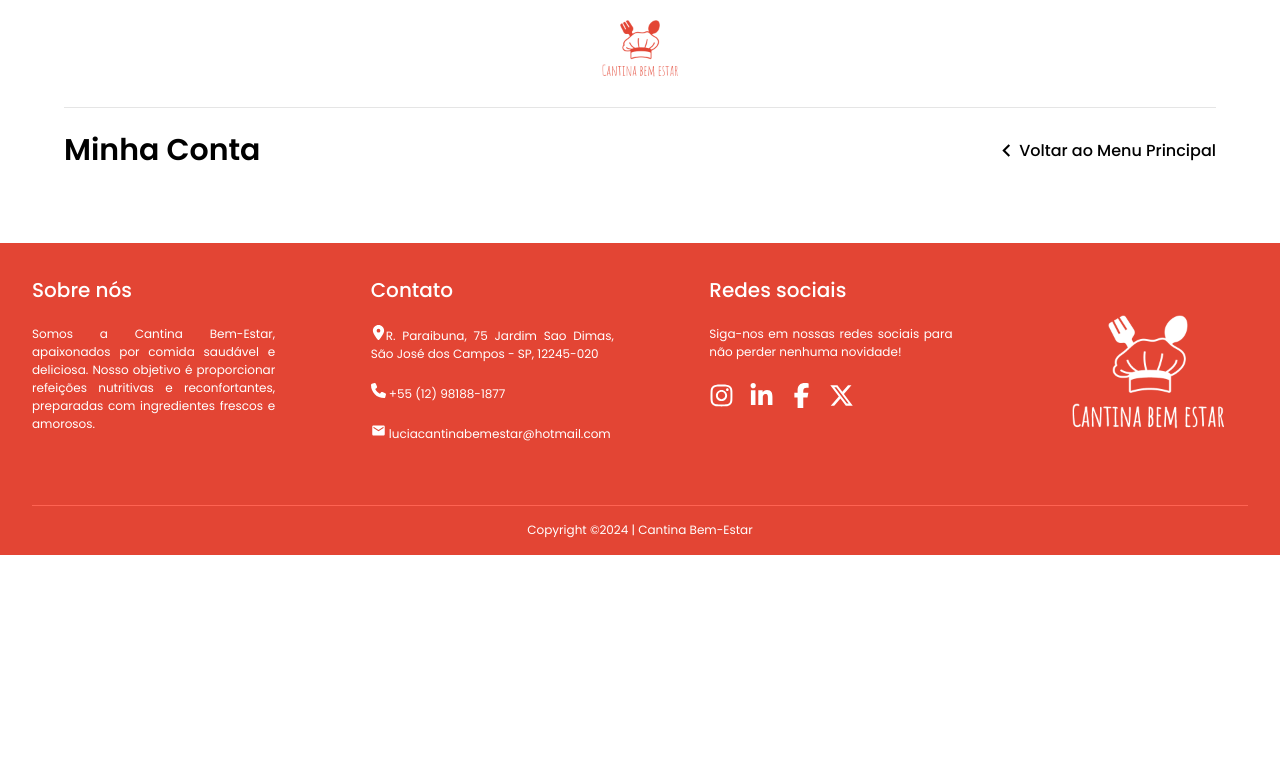
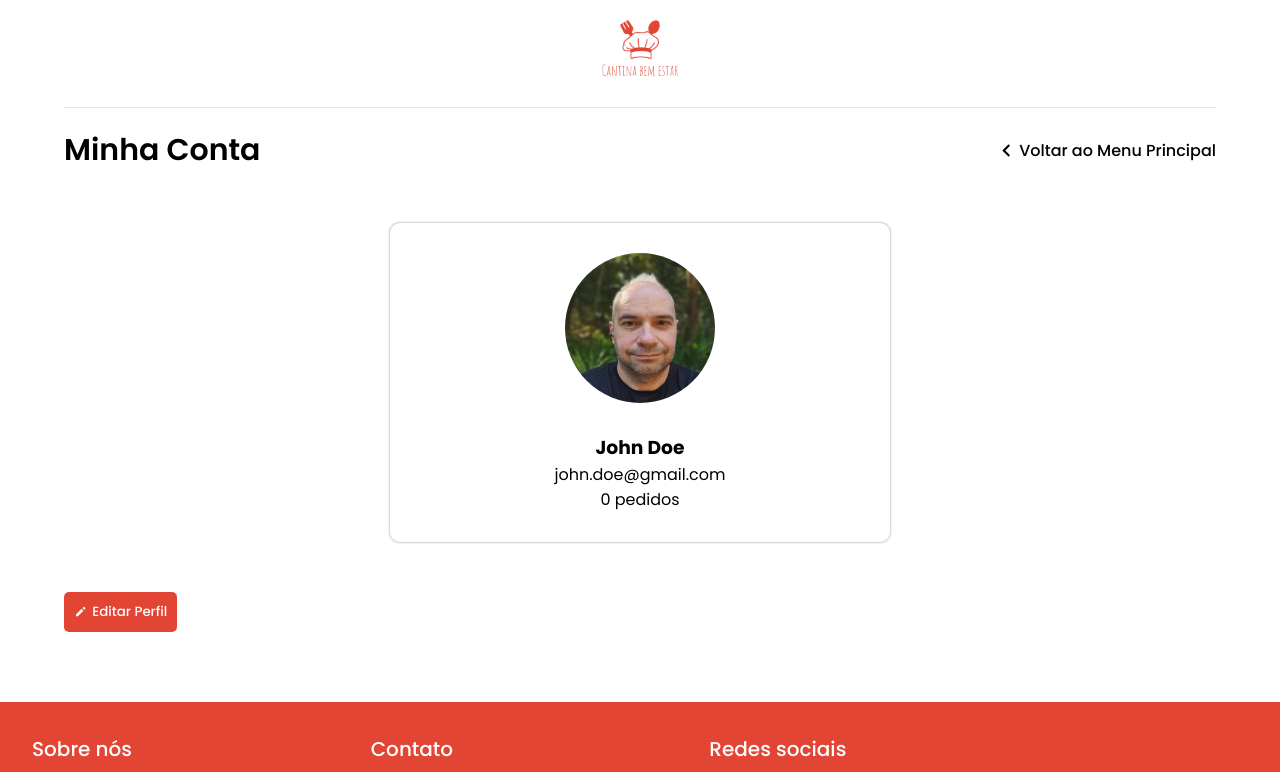
Before and after one commit to joao-araujoo/cantina-bem-estar, a React (Vite) app: page /sections/account in a window 1280 px wide. Shown: the top 772 px of the page. Built offline with nearby package versions, Linux system fonts and the light colour scheme.

Commit message:
feat: add user account page

```diff
--- a/src/components/Templates/SectionsTemplate/SectionsTemplate.jsx
+++ b/src/Templates/SectionsTemplate/SectionsTemplate.jsx
@@ -1,5 +1,5 @@
 import { Link, Outlet } from "react-router-dom";
-import Footer from "../../Footer/Footer";
+import Footer from "../../components/Footer/Footer";
 import styles from "./styles.module.css";
 
 export default function SectionsTemplate() {
--- /dev/null
+++ b/src/components/UserAccount/EditProfileForm/EditProfileForm.jsx
@@ -0,0 +1,95 @@
+/* eslint-disable react/prop-types */
+import { useState } from "react";
+import SectionsContentHeader from "../../SectionsContentHeader/SectionsContentHeader";
+import styles from "../styles.module.css";
+import { HiPencilAlt } from "react-icons/hi";
+
+export default function EditProfileForm({ user, onSave }) {
+  const [name, setName] = useState(user.name);
+  const [email, setEmail] = useState(user.email);
+  const [profilePicture, setProfilePicture] = useState(user.profilePicture);
+  const [password, setPassword] = useState("");
+  const [confirmPassword, setConfirmPassword] = useState("");
+  const [profilePictureFile, setProfilePictureFile] = useState(null);
+
+  const handleSubmit = (e) => {
+    e.preventDefault();
+    if (password !== confirmPassword) {
+      alert("As senhas não coincidem!");
+      return;
+    }
+    onSave({ name, email, profilePicture, password });
+  };
+
+  const handleProfilePictureChange = (e) => {
+    const file = e.target.files[0];
+    if (file) {
+      setProfilePictureFile(file);
+      setProfilePicture(URL.createObjectURL(file));
+    }
+  };
+
+  return (
+    <>
+      <SectionsContentHeader title="Editar Conta" />
+      <form onSubmit={handleSubmit} className={styles.wrapper}>
+        <div className={styles.profilePictureWrapper}>
+          <img
+            src={profilePicture}
+            alt={user.name}
+            className={styles.profilePicture}
+          />
+          <label className={styles.editProfilePicture}>
+            <HiPencilAlt />
+            <input
+              type="file"
+              onChange={handleProfilePictureChange}
+              style={{ display: "none" }}
+            />
+          </label>
+        </div>
+        <div className={styles.formRow}>
+          <label className={styles.formLabel}>
+            Nome:
+            <input
+              type="text"
+              value={name}
+              onChange={(e) => setName(e.target.value)}
+              className={styles.formInput}
+            />
+          </label>
+          <label className={styles.formLabel}>
+            Email:
+            <input
+              type="email"
+              value={email}
+              onChange={(e) => setEmail(e.target.value)}
+              className={styles.formInput}
+            />
+          </label>
+        </div>
+        <div className={styles.formRow}>
+          <label className={styles.formLabel}>
+            Nova Senha:
+            <input
+              type="password"
+              value={password}
+              onChange={(e) => setPassword(e.target.value)}
+              className={styles.formInput}
+            />
+          </label>
+          <label className={styles.formLabel}>
+            Confirme a Senha:
+            <input
+              type="password"
+              value={confirmPassword}
+              onChange={(e) => setConfirmPassword(e.target.value)}
+              className={styles.formInput}
+            />
+          </label>
+        </div>
+        <button type="submit" className={styles.formButton}>Salvar</button>
+      </form>
+    </>
+  );
+}
--- /dev/null
+++ b/src/components/UserAccount/ProfileInfo/ProfileInfo.jsx
@@ -0,0 +1,19 @@
+/* eslint-disable react/prop-types */
+import SectionsContentHeader from "../../SectionsContentHeader/SectionsContentHeader";
+import styles from "../styles.module.css";
+
+export default function ProfileInfo({ user }) {
+  return (
+    <>
+      <SectionsContentHeader title="Minha Conta" />
+      <div className={styles.wrapper}>
+        <img src={user.profilePicture} alt={user.name} />
+        <div style={{textAlign: "center", fontWeight: "400"}}>
+          <h3>{user.name}</h3>
+          <p>{user.email}</p>
+          <p>{user.ordersQuantity} pedidos</p>
+        </div>
+      </div>
+    </>
+  );
+}
--- /dev/null
+++ b/src/components/UserAccount/styles.module.css
@@ -0,0 +1,80 @@
+.wrapper {
+    width: 100%;
+    max-width: 500px;
+    margin: 50px auto;
+    display: flex;
+    align-items: center;
+    flex-direction: column;
+    background-color: #fff;
+    padding: 30px 20px;
+    border-radius: 10px;
+    box-shadow: 0px 0px 2px 1px rgba(0,0,0,0.2);
+}
+
+.profilePictureWrapper {
+    position: relative;
+    margin-bottom: 20px;
+}
+
+.wrapper img {
+    width: 150px;
+    height: 150px;
+    border-radius: 50%;
+    margin-bottom: 30px;
+}
+
+.editProfilePicture {
+    position: absolute;
+    bottom: 30px;
+    right: 10px;
+    background-color: #e34534;
+    color: #fff;
+    border-radius: 50%;
+    cursor: pointer;
+    width: 30px;
+    height: 30px;
+    display: grid;
+    place-content: center;
+}
+
+.formRow {
+    display: flex;
+    justify-content: space-between;
+    width: 100%;
+}
+
+.formRow label {
+    display: block;
+    width: 48%;
+    margin-bottom: 10px;
+}
+
+.formInput {
+    width: 100%;
+    padding: 8px;
+    margin-top: 5px;
+    margin-bottom: 15px;
+    border: 1px solid #ccc;
+    border-radius: 4px;
+}
+
+.formButton {
+    padding: 10px;
+    background-color: #e34534;
+    border: none;
+    color: #fff;
+    font-weight: 500;
+    cursor: pointer;
+    border-radius: 5px;
+}
+
+/* Responsividade */
+@media (max-width: 600px) {
+    .formRow {
+        flex-direction: column;
+    }
+
+    .formLabel {
+        width: 100% !important;
+    }
+}
--- a/src/pages/client/Account.jsx
+++ b/src/pages/client/Account.jsx
@@ -1,9 +1,51 @@
-import SectionsContentHeader from "../../components/SectionsContentHeader/SectionsContentHeader";
+/* eslint-disable react/prop-types */
+import { useState } from "react";
+import EditProfileForm from "../../components/UserAccount/EditProfileForm/EditProfileForm";
+import ProfileInfo from "../../components/UserAccount/ProfileInfo/ProfileInfo";
+import { HiPencil } from "react-icons/hi";
 
 export default function Account() {
+  const initialUser = {
+    name: "John Doe",
+    email: "john.doe@gmail.com",
+    profilePicture: "/users-images/imagem_cliente_1.webp",
+    ordersQuantity: 0,
+    password: "1234",
+  };
+
+  const [user, setUser] = useState(initialUser);
+  const [editMode, setEditMode] = useState(false);
+
+  const handleSave = (editedInfo) => {
+    console.log("Informações editadas:", editedInfo);
+    setUser((prevUser) => ({ ...prevUser, ...editedInfo }));
+    setEditMode(false);
+  };
+
   return (
-    <>
-      <SectionsContentHeader title="Minha Conta" />
-    </>
-  )
+    <div>
+      {editMode ? (
+        <EditProfileForm user={user} onSave={handleSave} />
+      ) : (
+        <ProfileInfo user={user} />
+      )}
+      <button
+        onClick={() => setEditMode(!editMode)}
+        style={{
+          padding: "10px",
+          backgroundColor: "#e34534",
+          border: "none",
+          color: "#fff",
+          fontWeight: "500",
+          cursor: "pointer",
+          display: "flex",
+          alignItems: "center",
+          gap: "5px",
+          borderRadius: "5px",
+        }}
+      >
+       <HiPencil /> {editMode ? "Cancelar Edição" : "Editar Perfil"}
+      </button>
+    </div>
+  );
 }
--- a/src/router.jsx
+++ b/src/router.jsx
@@ -3,8 +3,8 @@
 import Orders from "./pages/client/Orders";
 import Cart from "./pages/client/Cart";
 import Leaderboard from "./pages/client/Leaderboard";
-import SectionsTemplate from "./components/Templates/SectionsTemplate/SectionsTemplate";
-import DashboardTemplate from "./components/Templates/DashboardTemplate";
+import SectionsTemplate from "./Templates/SectionsTemplate/SectionsTemplate";
+import DashboardTemplate from "./Templates/DashboardTemplate";
 import MainDashboard from "./pages/employee/MainDashboard";
 import DashboardOrders from "./pages/employee/DashboardOrders";
 import DashboardIngredients from "./pages/employee/DashboardIngredients";
```
Also changed, not shown: src/Templates/DashboardTemplate.jsx (renamed from src/components/Templates/DashboardTemplate.jsx), src/Templates/SectionsTemplate/styles.module.css (renamed from src/components/Templates/SectionsTemplate/styles.module.css), 1 other file (tests, documents, lock files or other folders).
